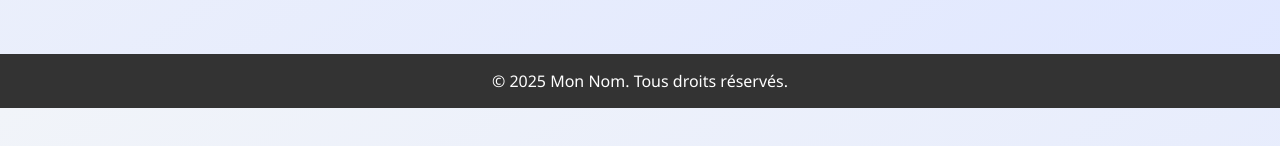
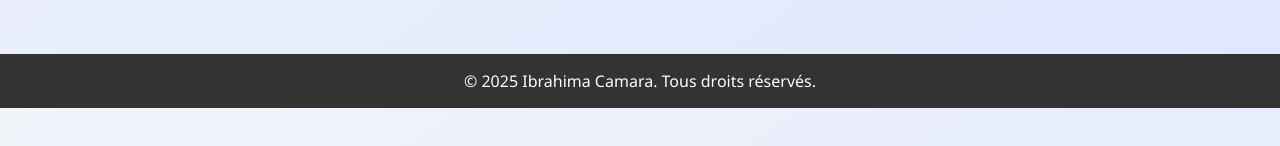
Before and after one commit to ibrahimacamara335/mon-portfolio, a Next.js app: page / in a window 1280 px wide. Shown: the part 640-786 px from the top of the page. Built offline with nearby package versions, Linux system fonts and the light colour scheme.

Commit message:
ajouter le nom de developpeur

```diff
--- a/components/Footer.js
+++ b/components/Footer.js
@@ -3,7 +3,7 @@ import styles from './Footer.module.css';
 export default function Footer() {
   return (
     <footer className={styles.footer}>
-      <p>&copy; {new Date().getFullYear()} Mon Nom. Tous droits réservés.</p>
+      <p>&copy; {new Date().getFullYear()} Ibrahima Camara. Tous droits réservés.</p>
     </footer>
   );
 }
```
